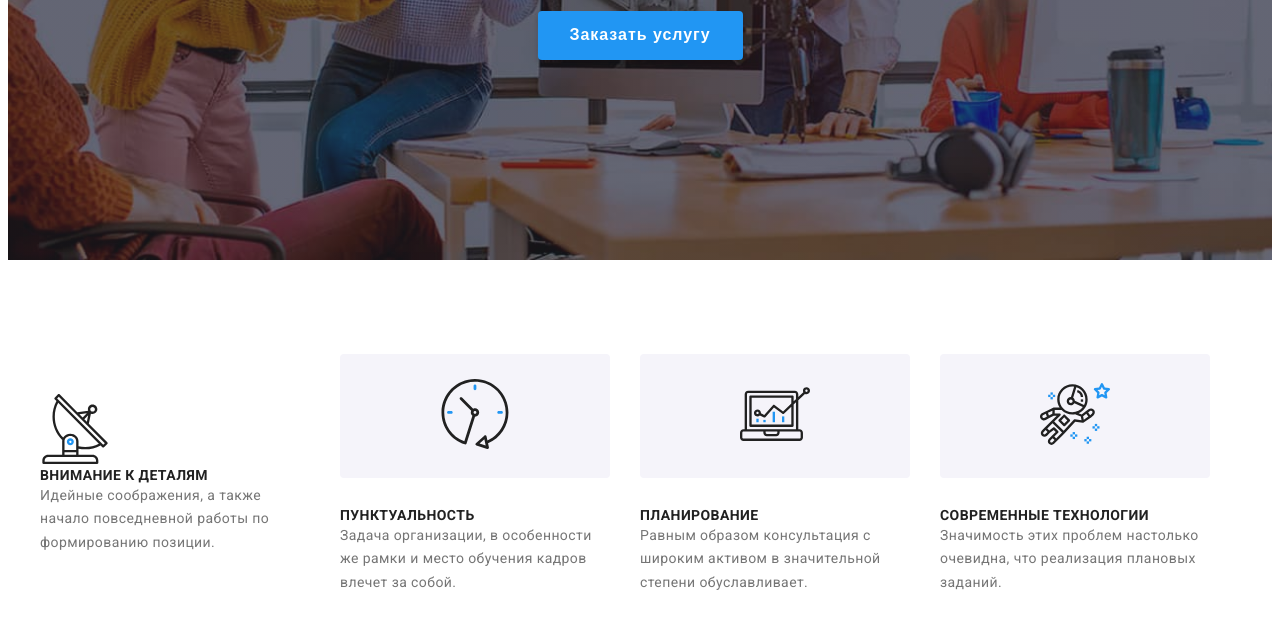
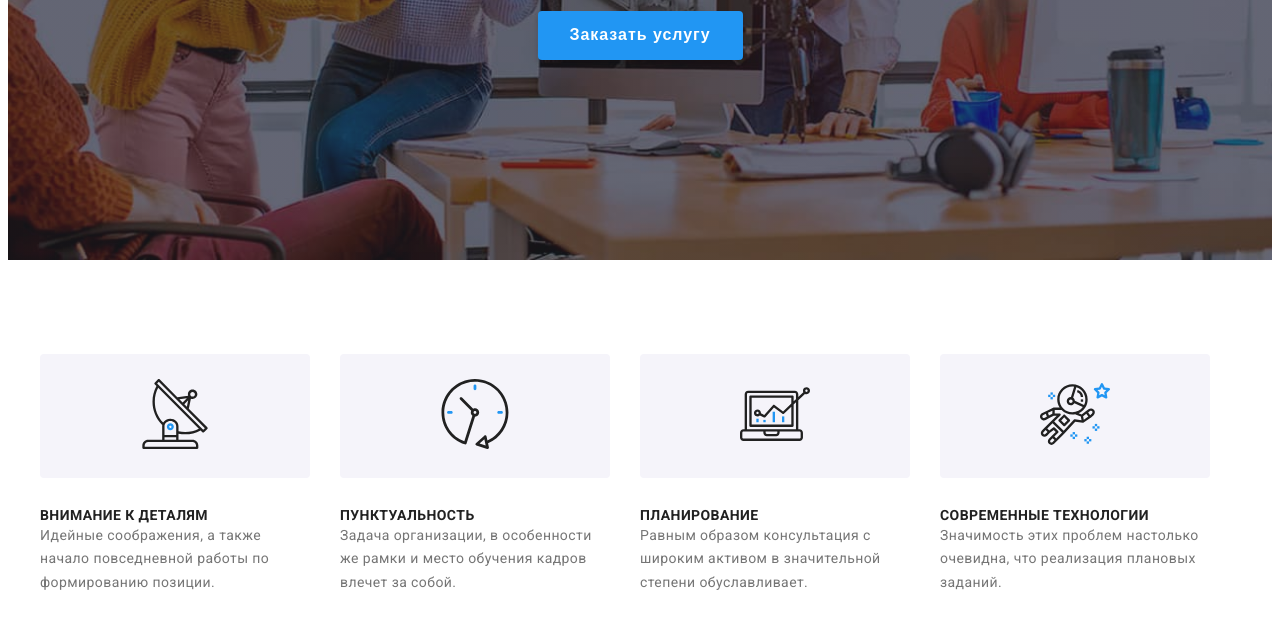
Before and after one commit to IwanGit/HM-4, a plain HTML site: page index.html in a window 1280 px wide. Shown: the part 425-1054 px from the top of the page. Drawn offline with Linux system fonts and the light colour scheme.

Commit message:
Update index.html

```diff
--- a/index.html
+++ b/index.html
@@ -72,7 +72,7 @@
                 <h2 class="features-title visually-hidden"> особенности </h2>
                 <ul class="features-list">
                     <li class="features-item">
-                        <div class="feature-svg">
+                        <div class="features-svg">
                         <svg class="features-icon">
                             <use href="./svg/icons/sprite.svg#icon-antenna"></use>
                         </svg>
```
